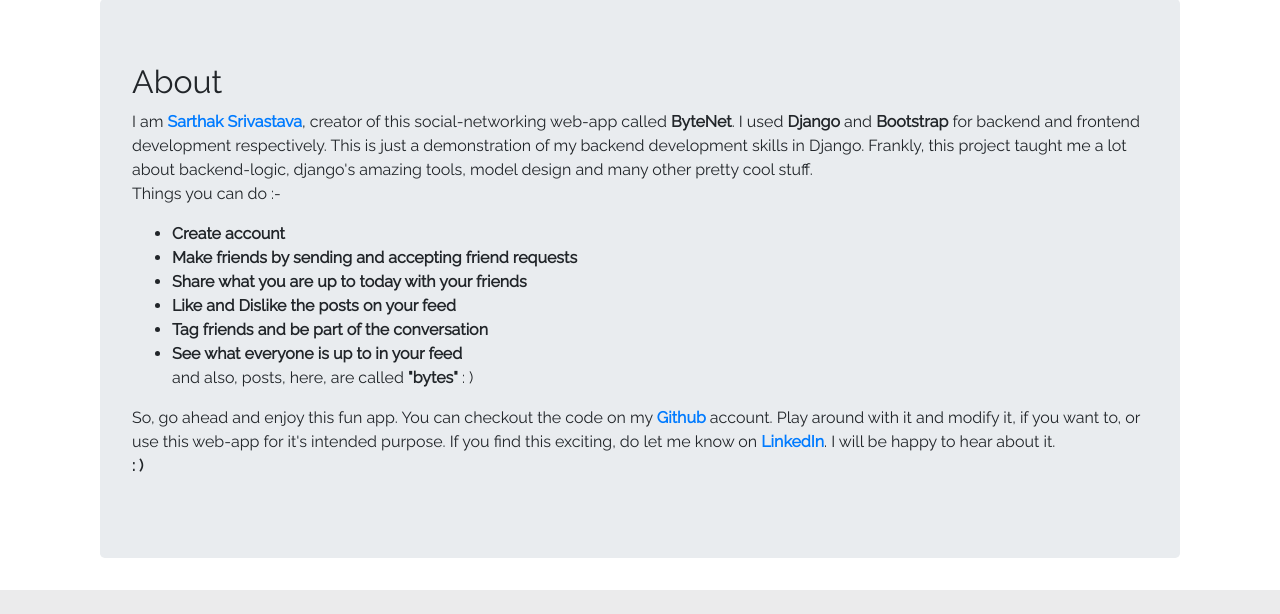
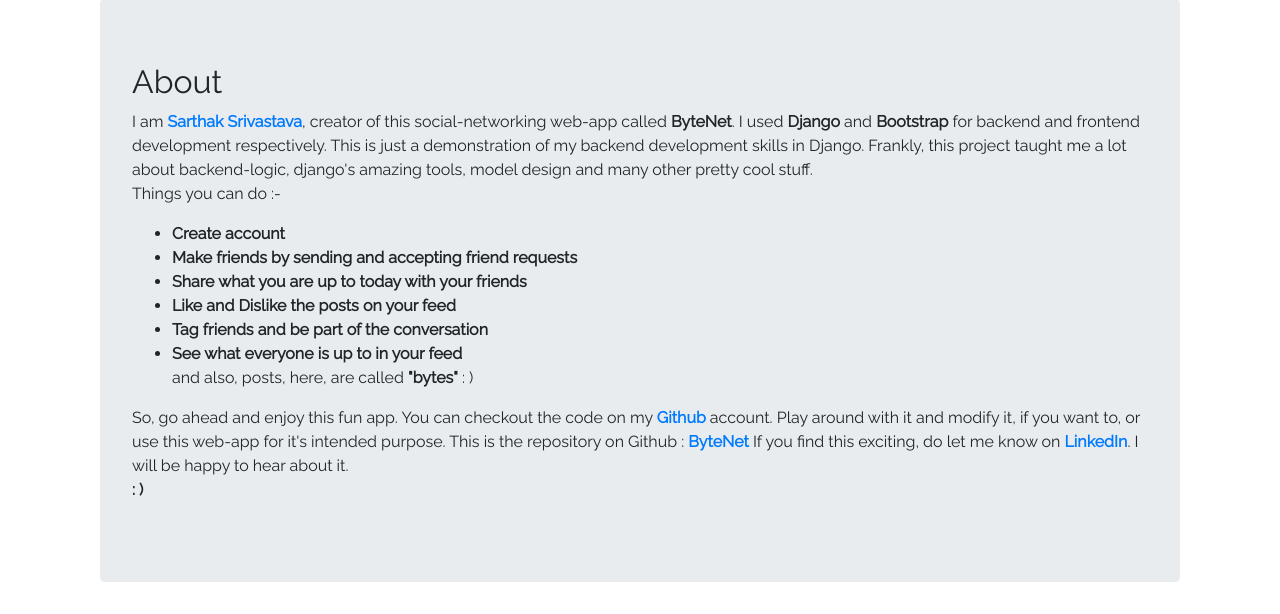
Before and after one commit to Sarthakdtu/ByteNet, a Django app: page / in a window 1280 px wide. Shown: the part 491-1105 px from the top of the page. Before the commit the page ends 1081 px from the top, so only its background shows below. Run offline with Django 3.2, Linux system fonts and the light colour scheme; some libraries are stand-ins or nearby versions.

Commit message:
Added repository link

```diff
--- a/templates/accounts/index.html
+++ b/templates/accounts/index.html
@@ -41,6 +41,7 @@
           So, go ahead and enjoy this fun app.
           You can checkout the code on my <b><a  target="_blank" href="https://www.github.com/sarthakdtu">Github</a></b> account.
           Play around with it and modify it, if you want to, or use this web-app for it's intended purpose.
+	  This is the repository on Github : <b><a href="https://www.github.com/sarthakdtu/ByteNet" target="_blank"> ByteNet</a></b>
           If you find this exciting, do let me know on <b><a  target="_blank" href="https://www.linkedin.com/in/sarthaksrivastava712">LinkedIn</a></b>. I will be happy to hear about it.
           <br>
           <b> : )</b> </p>
```
